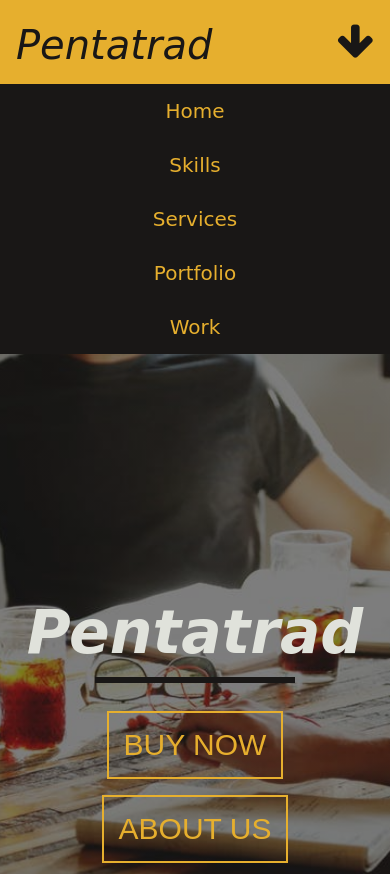
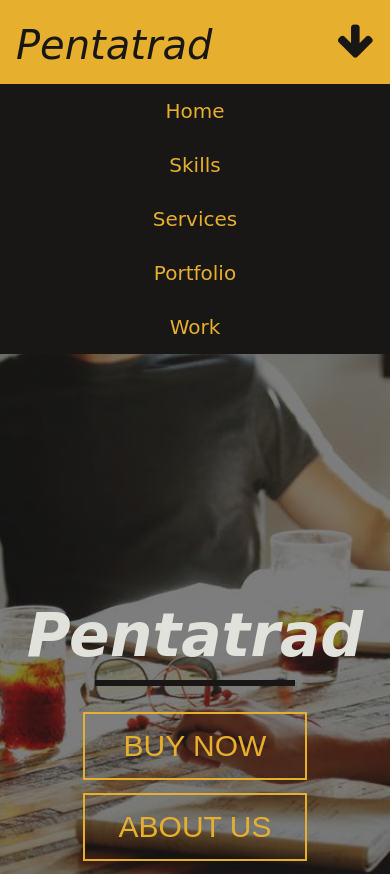
Before and after one commit to LorenzoPenta/web-agency, a plain HTML site: page index.html in a window 390 px wide. Shown: the top 874 px of the page. Drawn offline with Linux system fonts and the light colour scheme; a web font is replaced by a local one.

Commit message:
fixed btn width and margin for small screens

```diff
--- a/main.css
+++ b/main.css
@@ -116,7 +116,8 @@ nav ul li a:hover {
   justify-content: center;
 }
 .banner-btn button {
-  margin: 0.5rem;
+  margin: 0.4rem;
+  width: 14rem;
 }
 .banner-btn button:hover {
   color: var(--mainwhite);
```
